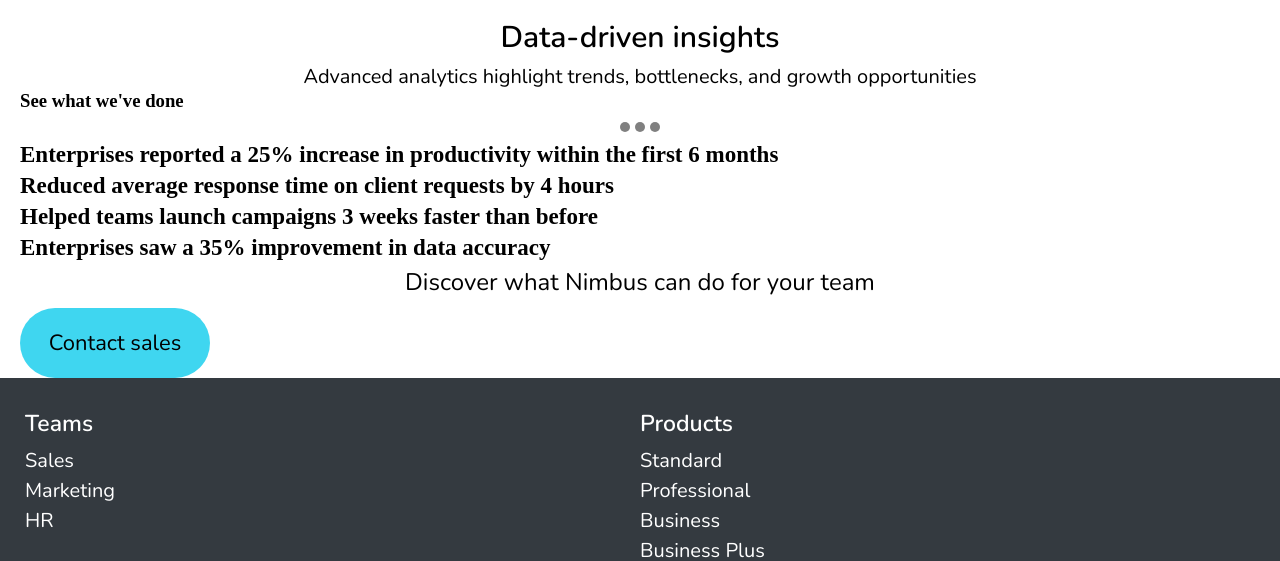
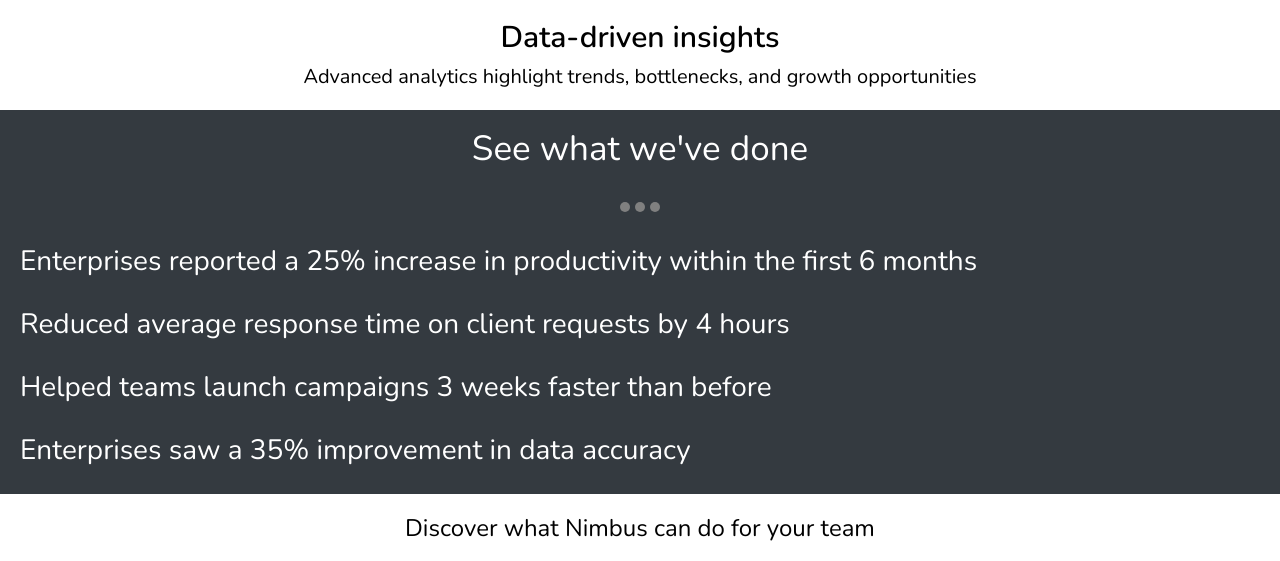
Before and after one commit to natoriamilligan/Nimbus, a plain HTML site: page enterprise.html in a window 1280 px wide. Shown: the part 1415-1976 px from the top of the page. Drawn offline with nearby package versions, Linux system fonts and the light colour scheme.

Commit message:
styled enterprise cta

```diff
--- a/style.css
+++ b/style.css
@@ -220,6 +220,8 @@ section {
     font-family: Nunito;
     letter-spacing: 0.5px;
 }
+
+/* Styling footer */
 
 footer {
     display: grid;
@@ -501,3 +503,40 @@ footer a {
     font-size: 20px;
     text-align: center;
 }
+
+#enterprise-stats-section {
+    display: flex;
+    flex-direction: column;
+    color: white;
+    background-color: #343a40;
+    font-family: Nunito;
+    padding: 15px 20px 20px 20px;
+    margin-top: 20px;
+    gap: 20px;
+}
+
+.stats-header {
+    font-size: 35px;
+    text-align: center;
+    font-weight: 300;
+}
+
+.enterprise-stats {
+    display: flex;
+    flex-direction: column;
+    gap: 20px;
+}
+
+.stat-line {
+    font-size: 28px;
+    font-weight: 200;
+}
+
+#enterprise-cta {
+    display: flex;
+    flex-direction: column;
+    align-items: center;
+    padding-bottom: 20px;
+    padding-top: 18px;
+    gap: 15px;
+}
```
